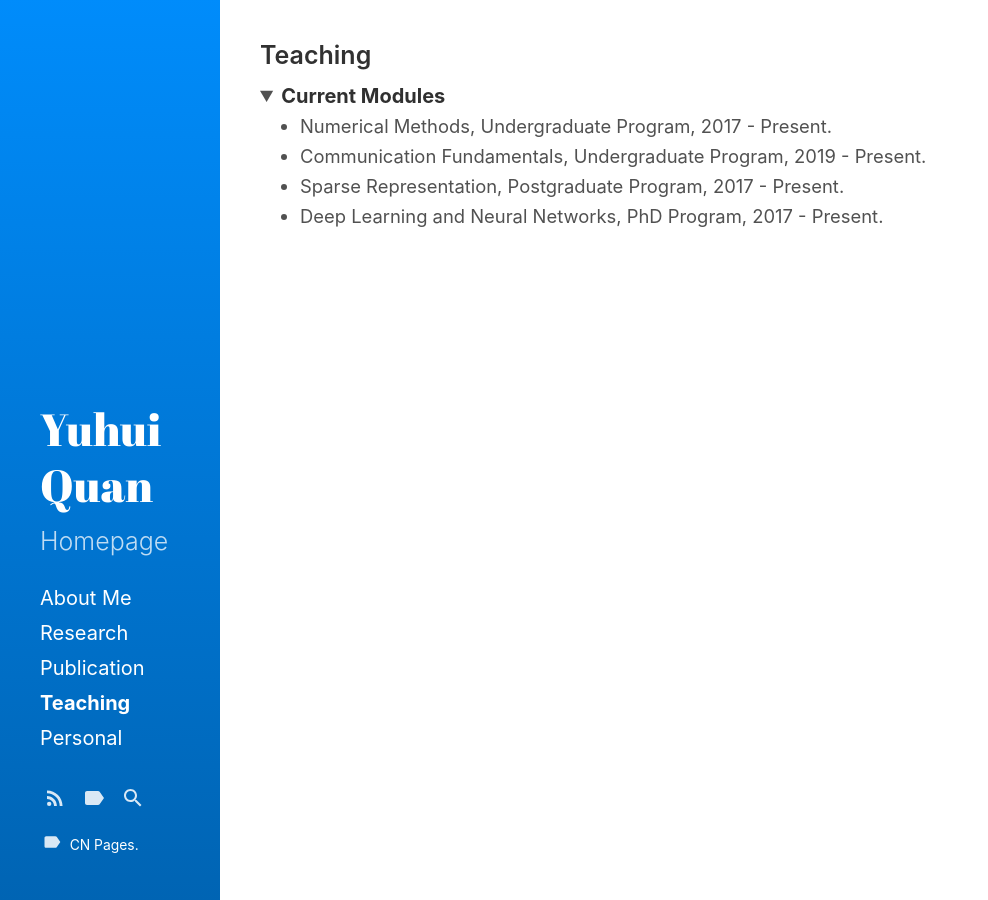
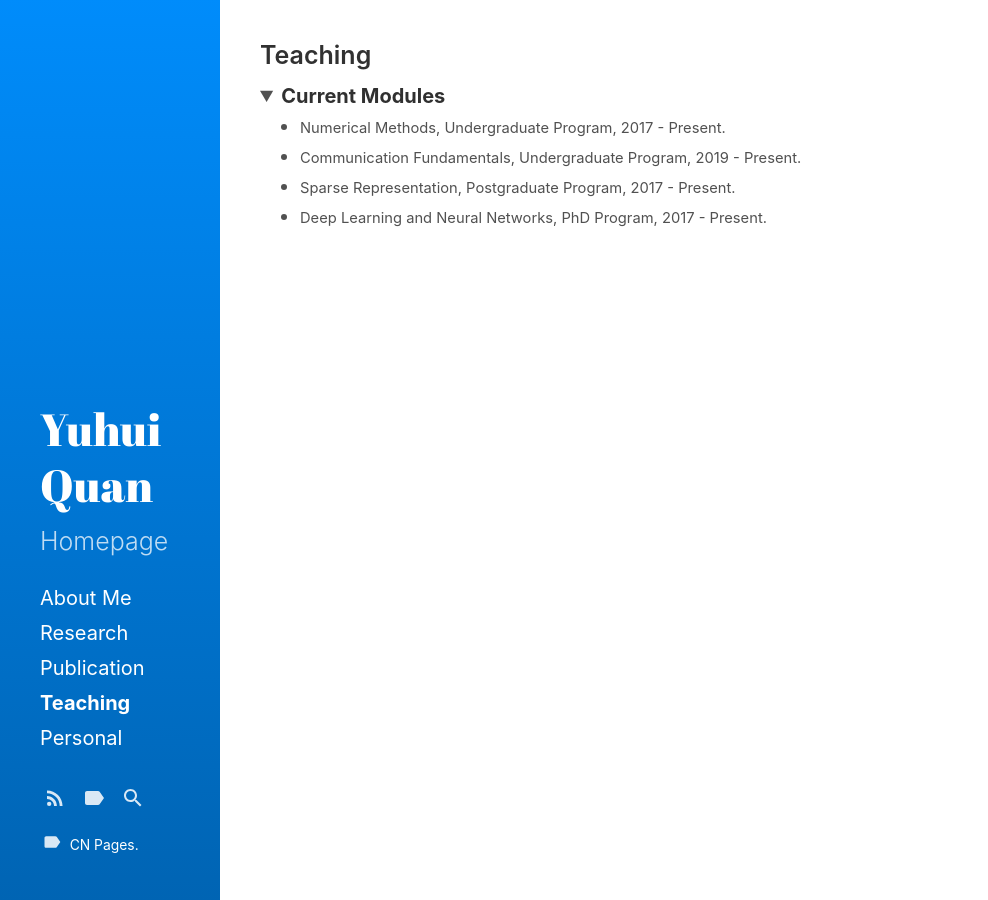
Before and after one commit to Dofboom/Dofboom.github.io, a Jekyll site: the page built from category/d_teaching.md, in a window 1280 px wide. Shown: the whole page, without its empty margins (0-988 px from the left). Built offline with Jekyll 4.4.1, drawn with Linux system fonts in a browser that asks for light colours.

Commit message:
Update _type.scss

```diff
--- a/_sass/hydeout/_type.scss
+++ b/_sass/hydeout/_type.scss
@@ -44,15 +44,15 @@ h6 {
 }
 //t-half t1 t2 t3
 thalf {
-  font-size: 1.05rem;
+  font-size: 0.84rem; //1.05*0.8
 }
 
 t1 {
-  font-size: 0.92rem;
+  font-size: 0.736rem;//0.92*0.8
 }
 
 t2 {
-  font-size: 0.85rem;
+  font-size: 0.656rem;//0.82*0.8
 }
 
 t3 {
```
